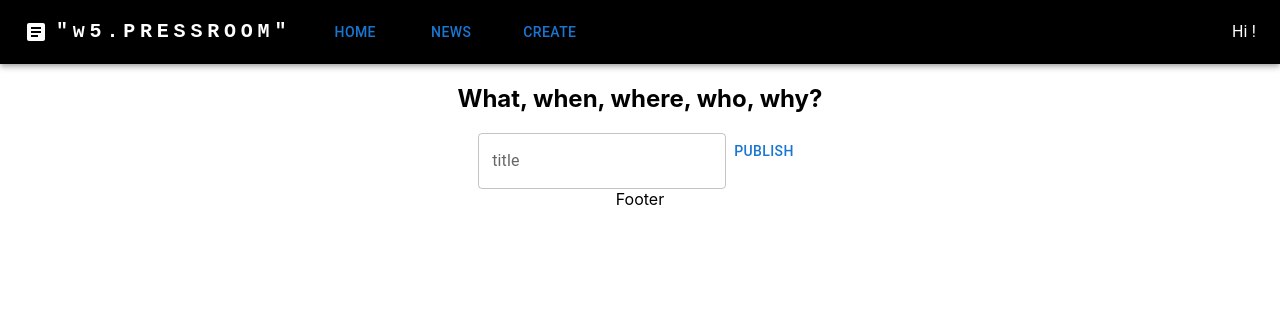
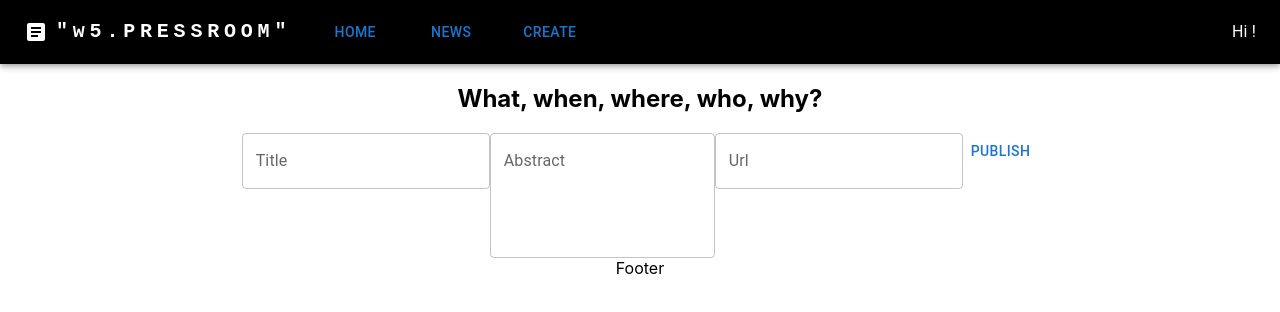
Before and after one commit to ZManak/newyorktimes-react, a React (Create React App) app: page /create in a window 1280 px wide. Shown: the top 312 px of the page. Built offline with nearby package versions, Linux system fonts and the light colour scheme; no server answers.

Commit message:
add/createArticle

```diff
--- a/src/components/Main/Form/Form.js
+++ b/src/components/Main/Form/Form.js
@@ -7,13 +7,22 @@ class Form extends Component {
     super(props)
 
     this.title = React.createRef();
+    this.abstract = React.createRef();
+    this.url = React.createRef();
+  }
+
+  handleClick = () => {
+    this.props.setLocal(this.title.current.value, this.abstract.current.value, this.url.current.value);
+    alert("Article published")
   }
 
   render() {
-    return (<section className="create-new">
+    return (<section className="createNew">
       <h1>What, when, where, who, why?</h1>
-      <TextField id="outlined-basic" label="title" variant="outlined" inputRef={this.title} />
-      <Button>PUBLISH</Button>
+      <TextField id="localTitle" label="Title" variant="outlined" inputRef={this.title} />
+      <TextField id="localAbstract" label="Abstract" variant="outlined" multiline rows={4} inputRef={this.abstract} />
+      <TextField id="localUrl" label="Url" variant="outlined" inputRef={this.url} />
+      <Button onClick={this.handleClick}>PUBLISH</Button>
     </section>);
   }
 }
--- a/src/components/Main/ListNews/Card/Card.js
+++ b/src/components/Main/ListNews/Card/Card.js
@@ -9,7 +9,7 @@ import Typography from '@mui/material/Typography';
 class Cards extends Component {
 
   render() {
-    return (<Card sx={{ minWidth: 275 }}>
+    return (<Card variant='outlined' sx={{ minWidth: 275, maxWidth: 450 }}>
     <CardContent>
       <Typography variant='h5' color="text.secondary" gutterBottom>
         {this.props.new.title}
@@ -20,6 +20,7 @@ class Cards extends Component {
     </CardContent>
     <CardActions sx={{display: 'flex', justifyContent: 'center'}}>
       <Button href={this.props.new.url} target="_blank" size="small">Read More</Button>
+      <Button size="small" onClick={this.props.delete}>Remove</Button>
     </CardActions>
   </Card>
   )}
--- a/src/components/Main/ListNews/ListNews.js
+++ b/src/components/Main/ListNews/ListNews.js
@@ -4,16 +4,20 @@ import Cards from "./Card"
 class ListNews extends Component {
    constructor(props){
     super(props)
-
+    const allNews = [...this.props.apiData, ...this.props.localData];
     this.state = {
-      newsList: this.props.data
+      newsList: allNews.slice(10,)
     }
    }
 
+   deleteNew = (i) => {
+    const remainingNews = this.state.newsList.filter((article, j) => i !== j);
+    this.setState({newsList: remainingNews})
+   }
   render() {
     return (
-    <section className="list-news">
-      {this.props.data.map(data => <Cards new={data} key={data.abstract}/> )}
+    <section className="listNews">
+      {this.state.newsList.map((data, i) => <Cards new={data} key={data.abstract} delete={() => this.deleteNew(i)} /> )}
     </section>
     )
   }
--- a/src/components/Main/Main.js
+++ b/src/components/Main/Main.js
@@ -12,15 +12,19 @@ class Main extends Component {
     super(props)
     this.state = {
       localNews: [],
-      news: []
+      apiNews: []
   }
+  }
+
+  setLocalNews = (title, abstract, url) => {
+    const newLocal = {title: title, abstract: abstract, url: url};
+    this.setState({localNews: [newLocal, ...this.state.localNews] })
   }
 
   async componentDidMount(){
     const resp = await fetch('https://api.nytimes.com/svc/topstories/v2/science.json?api-key='+process.env.REACT_APP_API_KEY);
     const data = await resp.json();
-    const allNews = [...data.results, ...this.state.localNews]
-    this.setState({news: allNews.slice(2,10)})
+    this.setState({apiNews: [...data.results]})
   }
 
   render() {
@@ -28,8 +32,8 @@ class Main extends Component {
       <main>
       <Routes>
         <Route path="/" element={<Home />} />
-        <Route path="/create" element={<Form />} />
-        <Route path="/news" element={<ListNews data={this.state.news} />} />
+        <Route path="/create" element={<Form setLocal={this.setLocalNews} />} />
+        <Route path="/news" element={<ListNews apiData={this.state.apiNews} localData={this.state.localNews} />} />
       </Routes>
     </main>
     )
```
Also changed, not shown: src/hooks/useFetch.js (deleted, +0 -35 lines).
